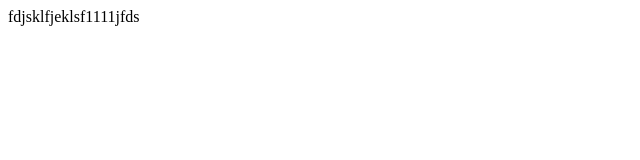
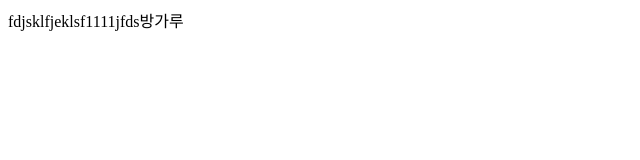
Before and after one commit to nemo4/sweetest, a plain HTML site: page n01/index.html in a window 1280 px wide. Shown: the whole page, without its empty margins (0-640 px from the left). Drawn offline with Linux system fonts and the light colour scheme.

Commit message:
오늘자~

```diff
--- a/n01/index.html
+++ b/n01/index.html
@@ -4,6 +4,6 @@
 
     </head>
     <body>
-        fdjsklfjeklsf1111jfds
+        fdjsklfjeklsf1111jfds방가루
     </body>
 </html>
```
